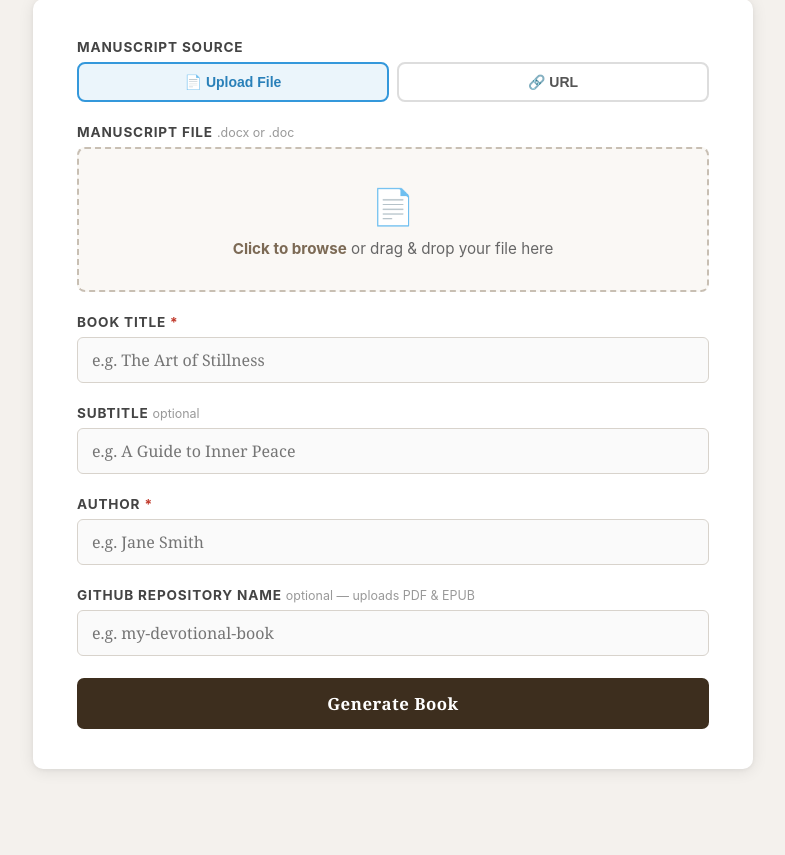
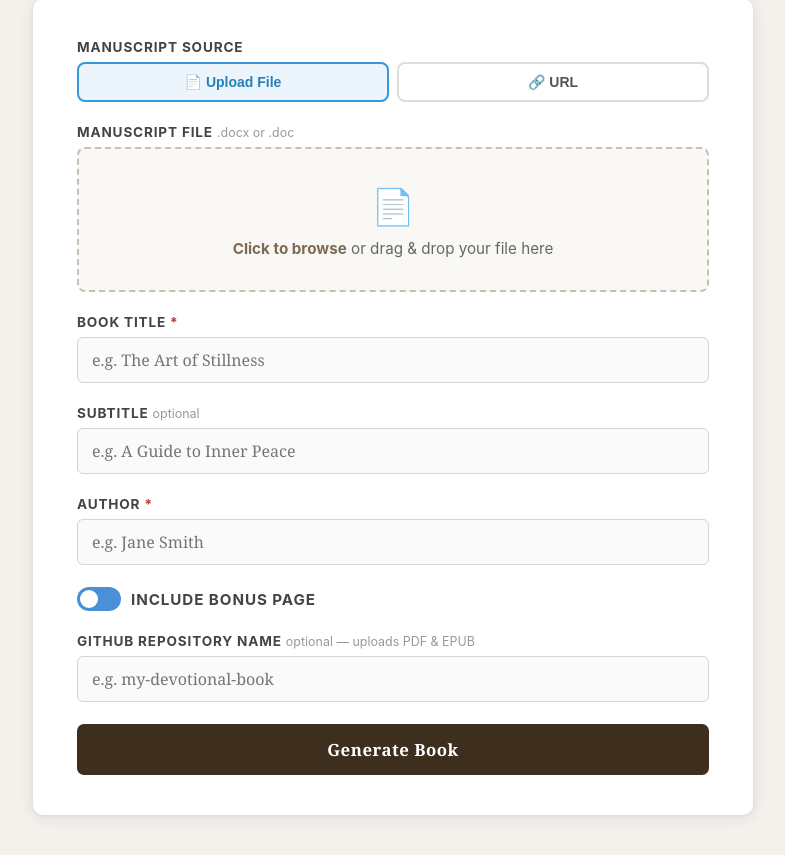
Before and after one commit to n1227snowpro/book-generator, a PHP site: page / in a window 1280 px wide. Shown: the part 153-1008 px from the top of the page, without its empty margins (247-1032 px from the left). Before the commit the page ends 925 px from the top, so only its background shows below. Run offline with PHP 8.4, Linux system fonts and the light colour scheme.

Commit message:
Add bonus page toggle to web UI

```diff
--- a/index.php
+++ b/index.php
@@ -167,6 +167,7 @@ if ($_SERVER['REQUEST_METHOD'] === 'POST' && isset($_SERVER['HTTP_X_REQUESTED_WI
     $author   = trim($_POST['author']   ?? '');
     $subtitle = trim($_POST['subtitle'] ?? '');
     $gh_repo  = trim($_POST['gh_repo']  ?? '');
+    $no_bonus = isset($_POST['no_bonus']) && $_POST['no_bonus'] === '1';
 
     if (empty($title)) {
         $response['error'] = 'Book title is required.';
@@ -255,6 +256,9 @@ if ($_SERVER['REQUEST_METHOD'] === 'POST' && isset($_SERVER['HTTP_X_REQUESTED_WI
     if (!empty($subtitle)) {
         $cmd_parts[] = '--subtitle';
         $cmd_parts[] = escapeshellarg($subtitle);
+    }
+    if ($no_bonus) {
+        $cmd_parts[] = '--no-bonus';
     }
     $cmd = implode(' ', $cmd_parts) . ' 2>&1';
 
@@ -656,6 +660,21 @@ if ($_SERVER['REQUEST_METHOD'] === 'POST' && isset($_SERVER['HTTP_X_REQUESTED_WI
         <input type="text" id="author" name="author" placeholder="e.g. Jane Smith" required>
       </div>
 
+      <!-- Bonus Page Toggle -->
+      <div class="form-group" style="display:flex; align-items:center; gap:12px;">
+        <label style="margin:0; display:flex; align-items:center; gap:10px; cursor:pointer; font-size:0.95rem;">
+          <input type="checkbox" id="bonus_toggle" name="no_bonus" value="0" style="display:none">
+          <span id="bonus-switch" onclick="toggleBonus()" style="
+            display:inline-block; width:44px; height:24px; background:#4a90d9;
+            border-radius:12px; position:relative; cursor:pointer; transition:background .2s;">
+            <span style="
+              position:absolute; top:3px; left:3px; width:18px; height:18px;
+              background:#fff; border-radius:50%; transition:left .2s;" id="bonus-knob"></span>
+          </span>
+          Include Bonus Page
+        </label>
+      </div>
+
       <!-- GitHub Repo -->
       <div class="form-group">
         <label for="gh_repo">GitHub Repository Name <span class="opt">optional — uploads PDF &amp; EPUB</span></label>
@@ -728,6 +747,18 @@ if ($_SERVER['REQUEST_METHOD'] === 'POST' && isset($_SERVER['HTTP_X_REQUESTED_WI
       showFileName(dt.files[0].name);
     }
   });
+
+  // ── Bonus toggle ───────────────────────────────────────────────────────────
+  let bonusEnabled = true;
+  function toggleBonus() {
+    bonusEnabled = !bonusEnabled;
+    document.getElementById('bonus-switch').style.background = bonusEnabled ? '#4a90d9' : '#ccc';
+    document.getElementById('bonus-knob').style.left         = bonusEnabled ? '3px' : '23px';
+    document.getElementById('bonus_toggle').value            = bonusEnabled ? '0' : '1';
+  }
+  // init state — ON by default
+  document.getElementById('bonus-switch').style.background = '#4a90d9';
+  document.getElementById('bonus-knob').style.left         = '3px';
 
   // ── Source toggle ──────────────────────────────────────────────────────────
   function setSource(mode) {
```
